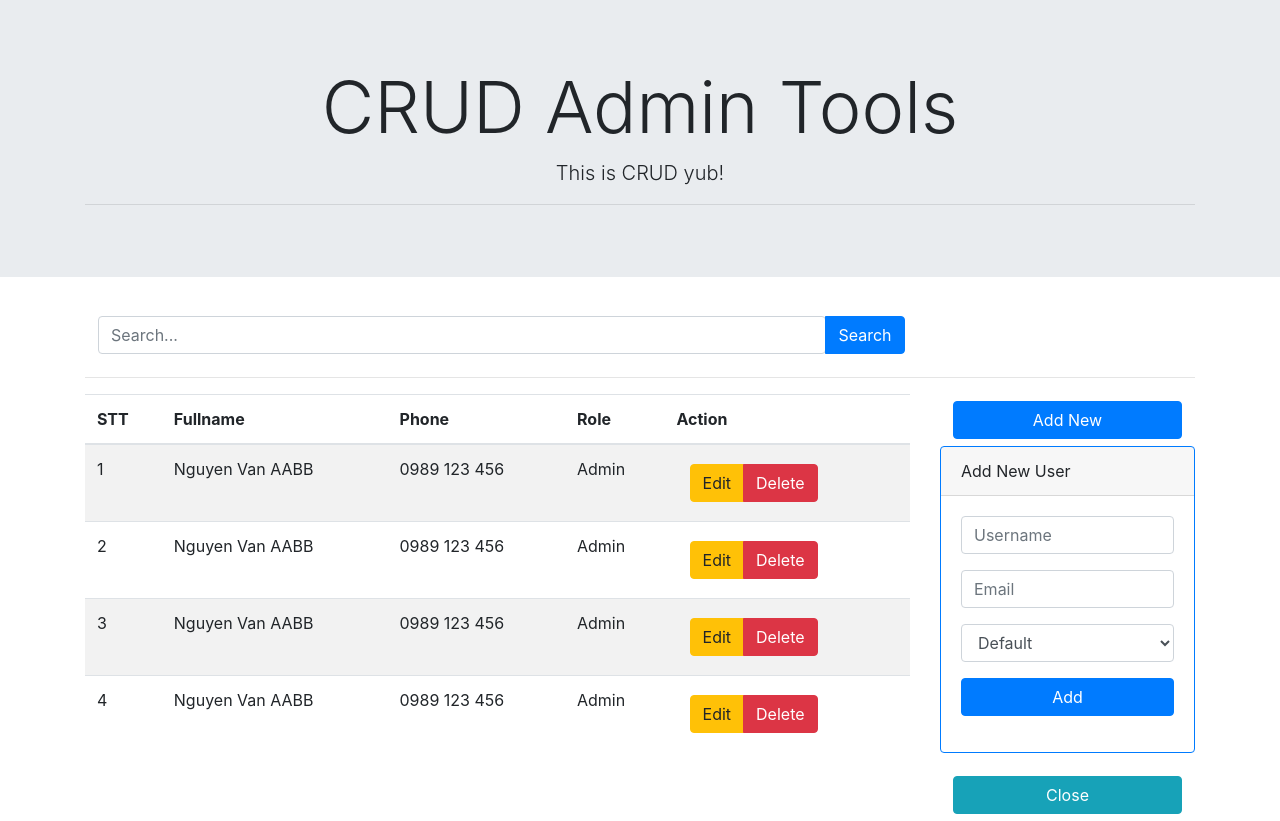
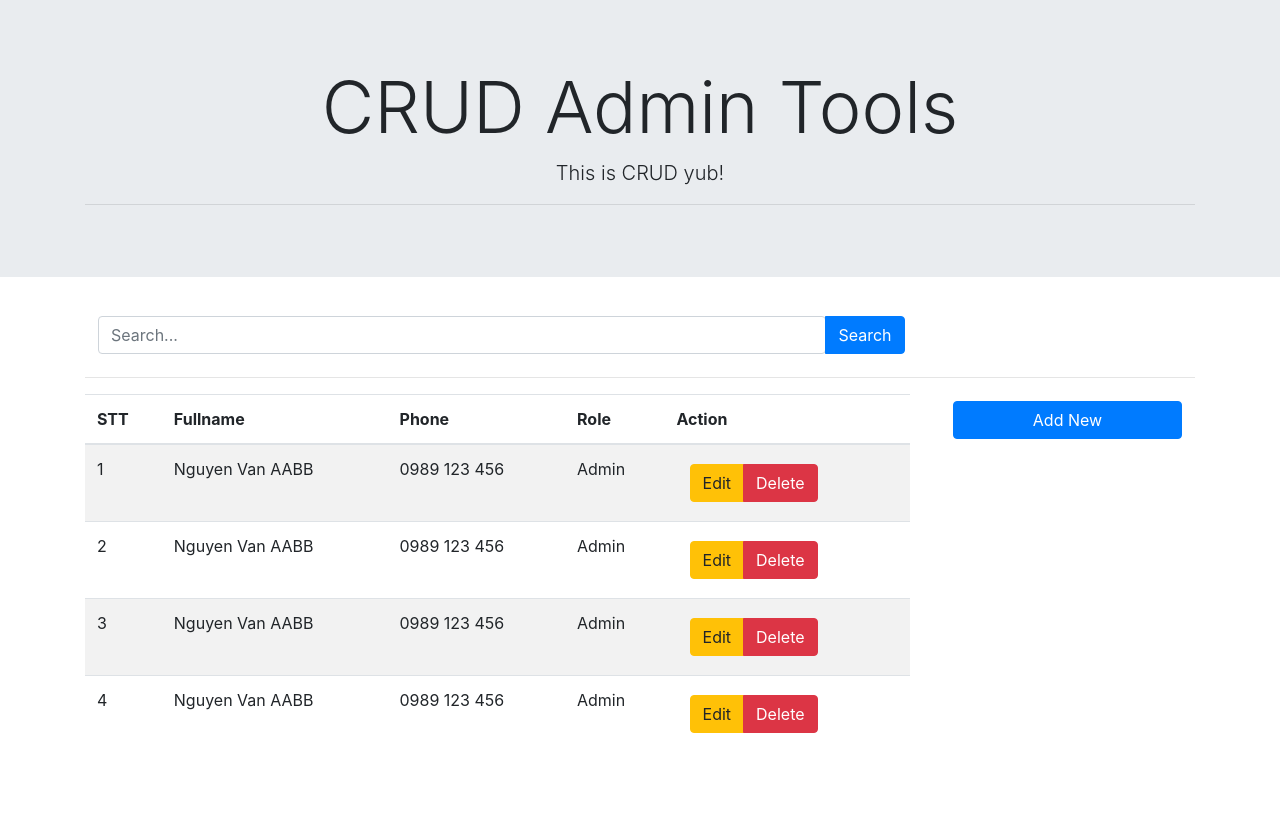
Before and after one commit to nguyenlyminhman/react-admin-tool, a React (Create React App) app: page / in a window 1280 px wide. After the commit the page ends 800 px from the top, so only its background shows below. Built offline with nearby package versions, Linux system fonts and the light colour scheme.

Commit message:
Hide & Show "Add User Form"  the same component

```diff
--- a/src/components/NewUserForm.jsx
+++ b/src/components/NewUserForm.jsx
@@ -1,13 +1,38 @@
 import React, { Component } from 'react';
 
 class NewUserForm extends Component {
-    render() {
-        return (
-            <div className="col-3">
+    constructor(props) {
+        super(props);
+        this.state = {
+            isShowForm: false,
+        }
+    }
+
+    toggleShowForm = () => {
+        this.setState({
+            isShowForm : !this.state.isShowForm
+        })
+    }
+
+    RenderButton = () => {
+        if (this.state.isShowForm) {
+            return (
+                <div className="btn btn-group col-12 text-right" >
+                    <div name='1' className="btn  btn-info" onClick={() => this.toggleShowForm()}>Close</div>
+                </div>
+            )
+        } else {
+            return (
                 <div className="btn btn-group col-12 text-right">
-                    <div className="btn  btn-primary">Add New</div>
+                    <div name='2' className="btn  btn-primary" onClick={() => this.toggleShowForm()}>Add New</div>
                 </div>
+            )
+        }
+    }
 
+    NewUserForm = () => {
+        if (this.state.isShowForm) {
+            return (
                 <div className="text-left">
                     <div className="card border-primary mb-3" style={{ maxWidth: '18rem' }}>
                         <div className="card-header">Add New User</div>
@@ -31,9 +56,15 @@ class NewUserForm extends Component {
                         </div>
                     </div>
                 </div>
-                <div className="btn btn-group col-12 text-right">
-                    <div className="btn  btn-info">Close</div>
-                </div>
+            )
+        }
+    }
+
+    render() {
+        return (
+            <div className="col-3">
+                {this.RenderButton()}
+                {this.NewUserForm()}
             </div>
         );
     }
--- a/src/components/Search.jsx
+++ b/src/components/Search.jsx
@@ -6,16 +6,14 @@ class Search extends Component {
         super(props);
     }
 
-
     render() {
         return (
             <div className="col-12">
                 <div className="form-group">
                     <div className="btn btn-group col-9">
-                        <input type="text" className="form-control" name id aria-describedby="helpId" placeholder="Search..." />
+                        <input type="text" className="form-control" aria-describedby="helpId" placeholder="Search..." />
                         <div className="btn btn-primary">Search</div>
                     </div>
-
                 </div>
                 <hr />
             </div>
```
